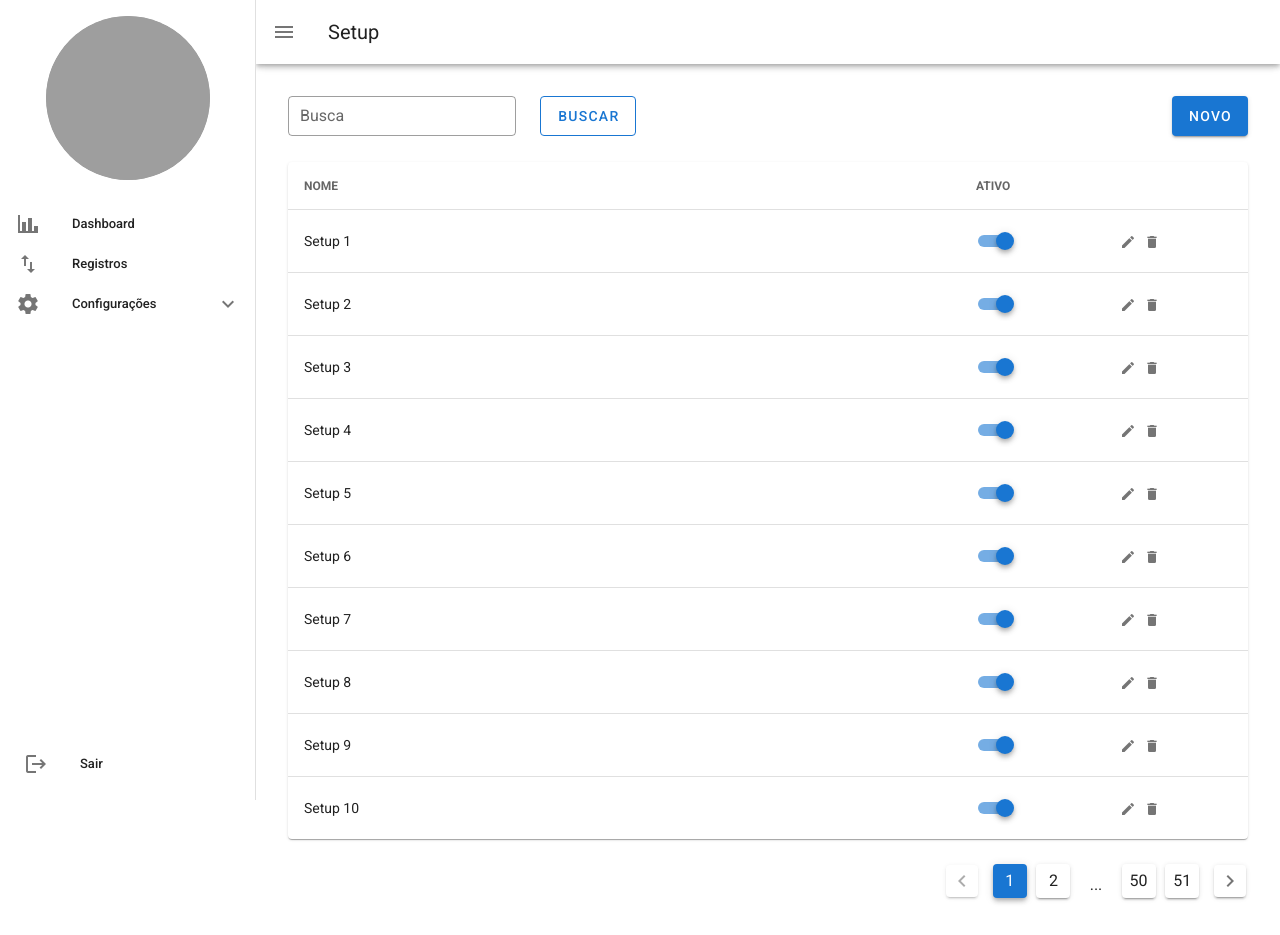
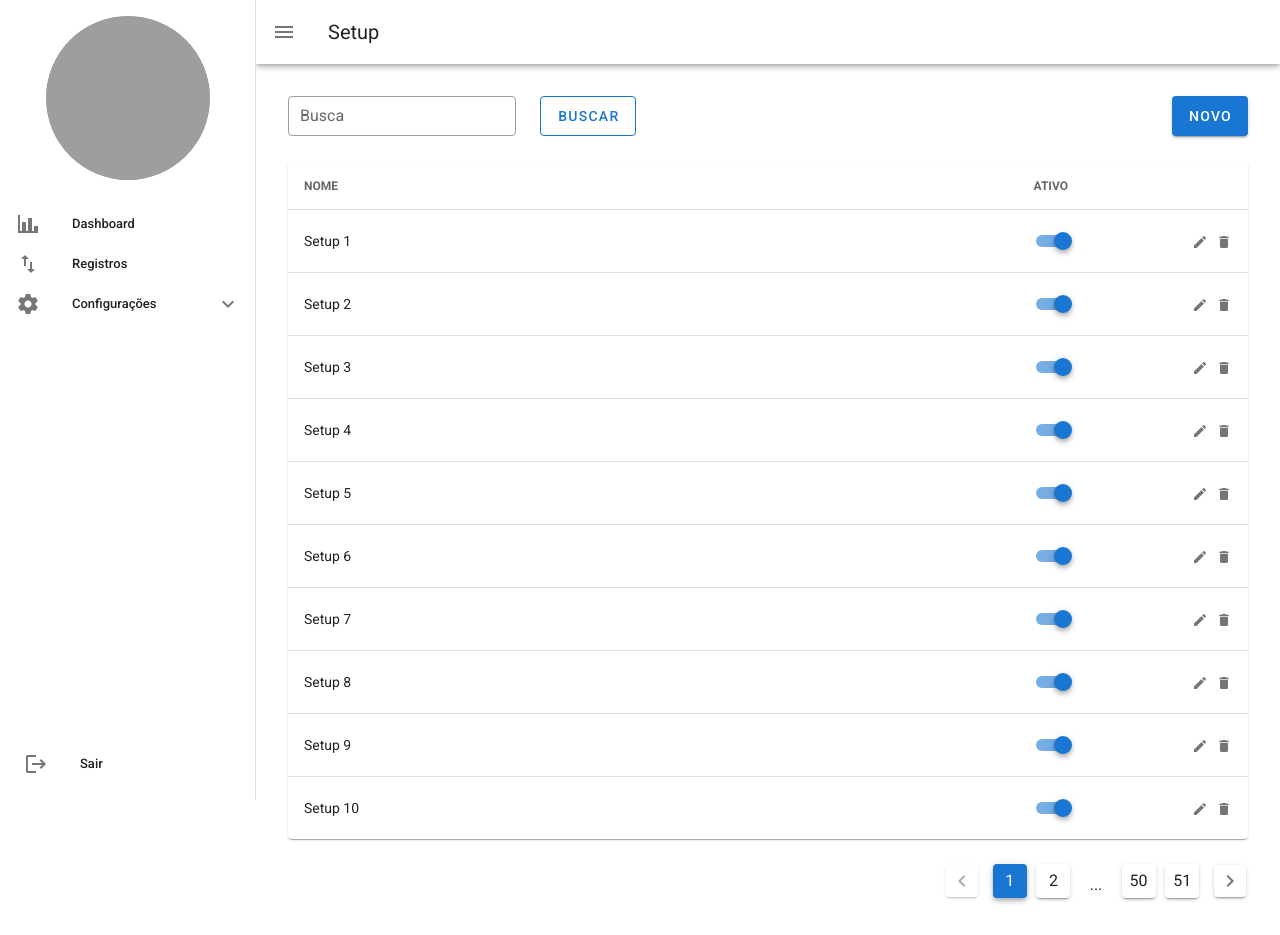
Before and after one commit to vncsmrqs/trade-manager-app, a Vue app: page /configuracoes/setups in a window 1280 px wide. Built offline with nearby package versions, Linux system fonts and the light colour scheme; grey boxes are pictures that could not be loaded.

Commit message:
chore: change table header width disposition

```diff
--- a/src/views/configuracoes/gatilhos/index.vue
+++ b/src/views/configuracoes/gatilhos/index.vue
@@ -172,23 +172,24 @@ export default class ListGatilho extends Vue {
   get headers() {
     return [
       {
-      text: 'NOME',
+        text: 'NOME',
         align: 'start',
         sortable: false,
         value: 'nome',
-        width: '70%',
+        width: '76%',
       },
       {
         text: 'ATIVO',
         value: 'ativo',
         sortable: false,
-        width: '15%',
+        width: '10%',
       },
       {
         text: '',
         value: 'actions',
         sortable: false,
-        width: '15%',
+        align: 'right',
+        width: '14%',
       },
     ];
   }
--- a/src/views/configuracoes/setups/index.vue
+++ b/src/views/configuracoes/setups/index.vue
@@ -172,23 +172,24 @@ export default class ListSetup extends Vue {
   get headers() {
     return [
       {
-      text: 'NOME',
+        text: 'NOME',
         align: 'start',
         sortable: false,
         value: 'nome',
-        width: '70%',
+        width: '76%',
       },
       {
         text: 'ATIVO',
         value: 'ativo',
         sortable: false,
-        width: '15%',
+        width: '10%',
       },
       {
         text: '',
         value: 'actions',
         sortable: false,
-        width: '15%',
+        align: 'right',
+        width: '14%',
       },
     ];
   }
--- a/src/views/configuracoes/tipos-entradas/index.vue
+++ b/src/views/configuracoes/tipos-entradas/index.vue
@@ -176,19 +176,20 @@ export default class ListTipoEntrada extends Vue {
         align: 'start',
         sortable: false,
         value: 'nome',
-        width: '70%',
+        width: '76%',
       },
       {
         text: 'ATIVO',
         value: 'ativo',
         sortable: false,
-        width: '15%',
+        width: '10%',
       },
       {
         text: '',
         value: 'actions',
         sortable: false,
-        width: '15%',
+        align: 'right',
+        width: '14%',
       },
     ];
   }
```
